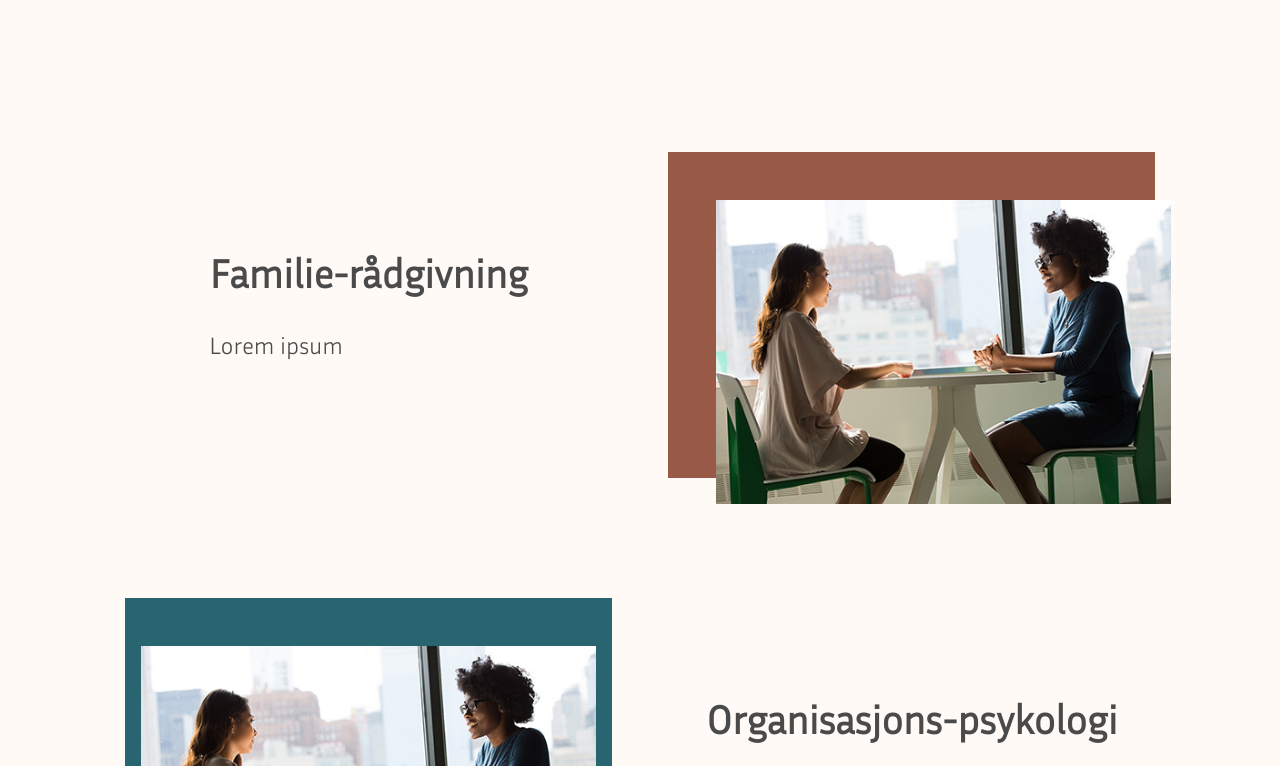
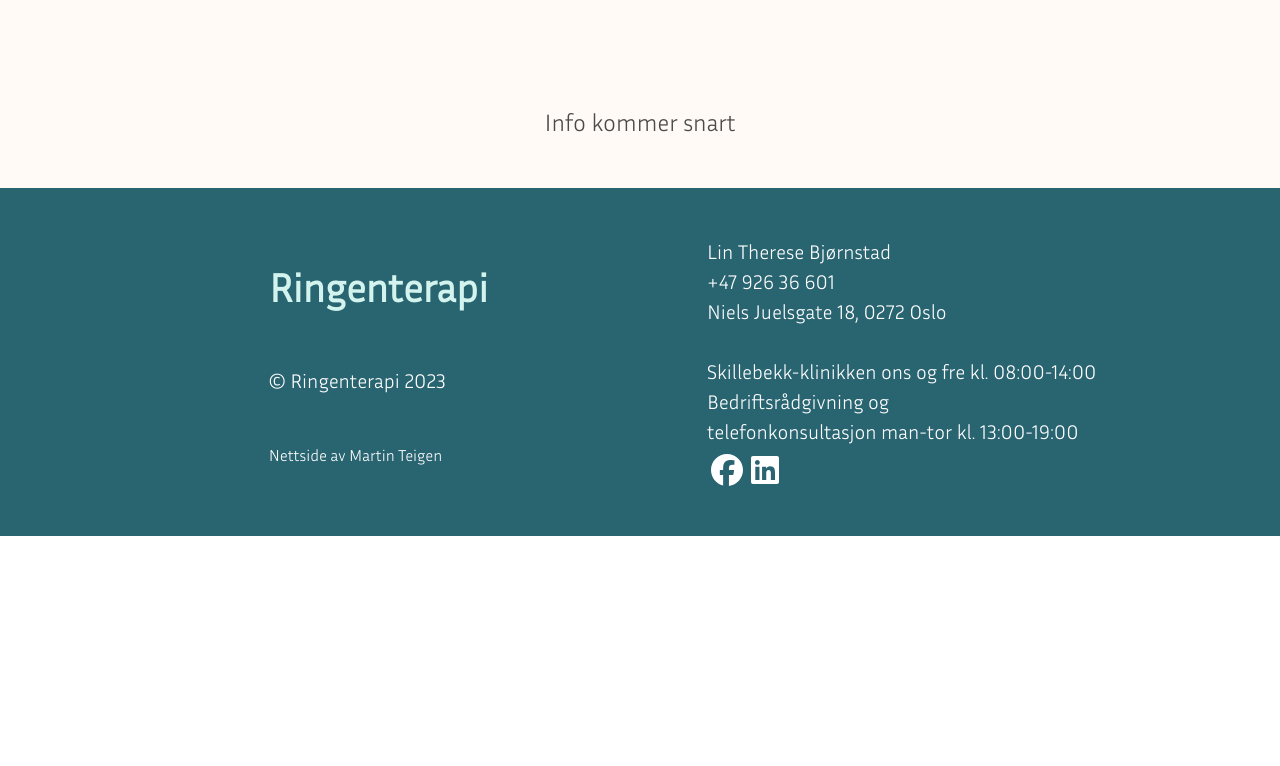
Before and after one commit to mahoote/ringenterapi, a React (Create React App) app: page /services in a window 1280 px wide. Shown: the part 494-1260 px from the top of the page. After the commit the page ends 1030 px from the top, so only its background shows below. Built offline with nearby package versions, Linux system fonts and the light colour scheme.

Commit message:
Remove dummy data

```diff
--- a/src/components/containers/servicesPage/section02/servicesSectionTwo.jsx
+++ b/src/components/containers/servicesPage/section02/servicesSectionTwo.jsx
@@ -1,12 +1,13 @@
 import React from "react";
 import data from "../../../../assets/data.json";
-import { ImageTextSection } from "../../imageTextSection/imageTextSection";
 import { TextStyled } from "../../../text/text.style";
 import {
   desktopBig,
   desktopSmall,
   mobileBig,
+  mobileSmall,
   tabletBig,
+  tabletSmall,
 } from "../../../globals/fontSizes";
 import { standardColors } from "../../../../palettes/standardColors.style";
 
@@ -60,23 +61,32 @@ function ServicesSectionTwo(props) {
   ];
 
   return (
-    <ImageTextSection
-      className={props.className}
-      borderImagesHeight={"350px"}
-      images={[images[0], images[1]]}
-      textContentFirst={
-        <ServicesSectionOneService
-          headline={services[0].title}
-          text={services[0].about}
-        />
-      }
-      textContentSecond={
-        <ServicesSectionOneService
-          headline={services[1].title}
-          text={services[1].about}
-        />
-      }
-    />
+    <div className={"has-text-centered"}>
+      <TextStyled
+        text={"Info kommer snart"}
+        sizeDesktop={desktopSmall}
+        sizeTablet={tabletSmall}
+        sizeMobile={mobileSmall}
+      />
+    </div>
+    // TODO: Add the info.
+    // <ImageTextSection
+    //   className={props.className}
+    //   borderImagesHeight={"350px"}
+    //   images={[images[0], images[1]]}
+    //   textContentFirst={
+    //     <ServicesSectionOneService
+    //       headline={services[0].title}
+    //       text={services[0].about}
+    //     />
+    //   }
+    //   textContentSecond={
+    //     <ServicesSectionOneService
+    //       headline={services[1].title}
+    //       text={services[1].about}
+    //     />
+    //   }
+    // />
   );
 }
 
```
